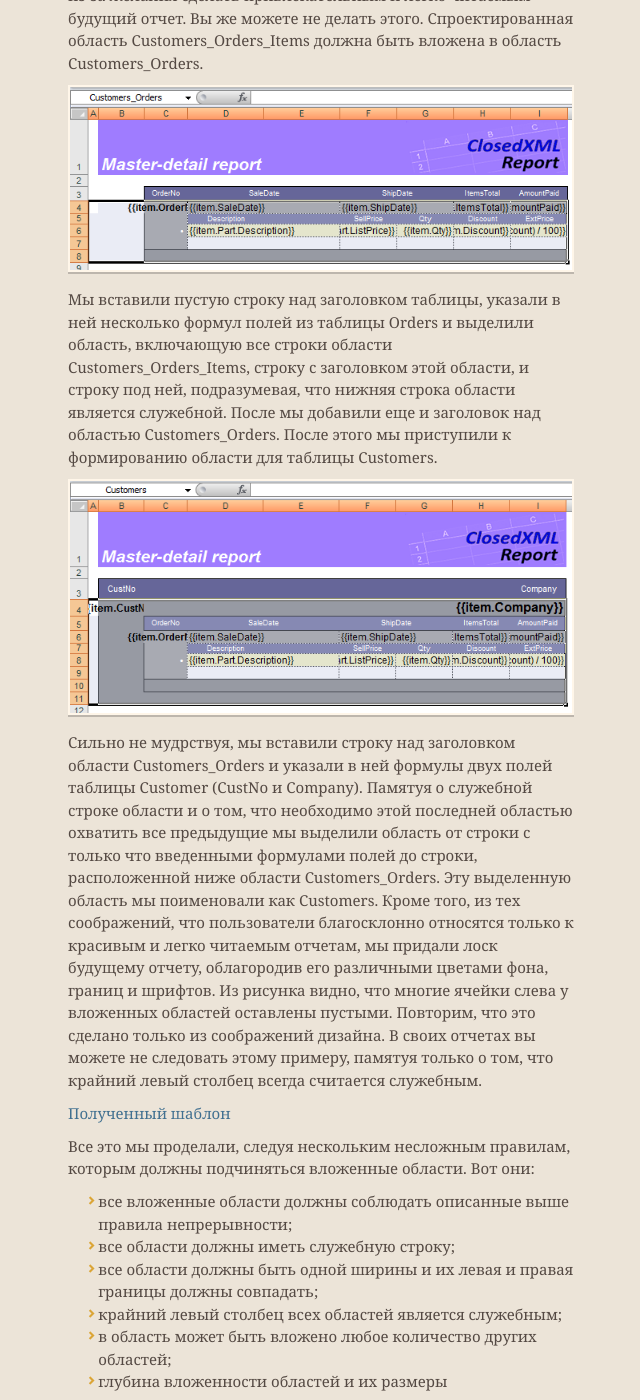
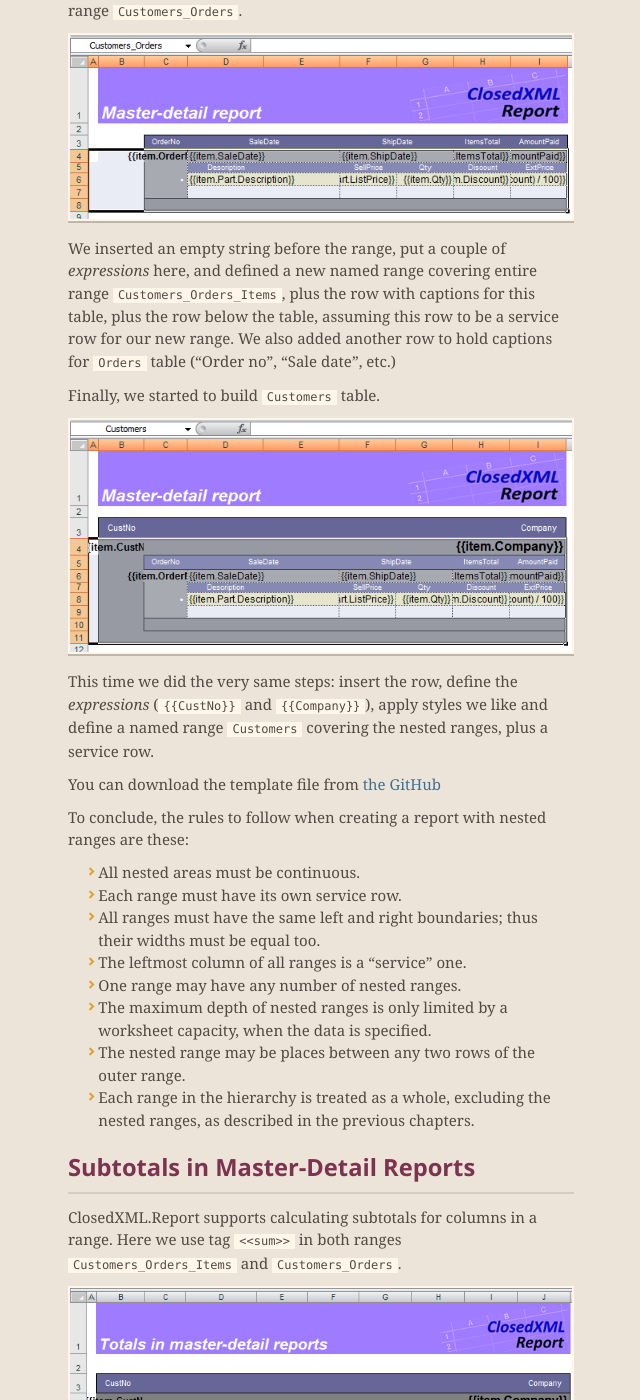
Before and after one commit to ClosedXML/ClosedXML.Report, a Jekyll site: the page built from docs/en/Nested-ranges-—-Master-detail-reports.md, in a window 1280 px wide and 1400 px high, scrolled down 823 px. Shown: the whole window, without its empty margins (319-959 px from the left). Built offline with Jekyll 4.4.1, drawn with Linux system fonts in a browser that asks for light colours; our own code applies the rules of GitHub Pages for plain Markdown files; some of the changed text lies outside the part shown.

Commit message:
Translate Nested-ranges-—-Master-detail-reports

```diff
--- a/docs/en/Nested-ranges-—-Master-detail-reports.md
+++ b/docs/en/Nested-ranges-—-Master-detail-reports.md
@@ -4,38 +4,45 @@ title: Nested Ranges: Master-detail Report
 
 # Nested Ranges: Master-detail Report
 
-ClosedXML.Report позволяет создавать сложно-структурированные отчеты. Это достигается размещением одной области внутри другой, что отражает отношение «один-ко-многим» между двумя наборами данных.
+ClosedXML.Report makes possible creating reports with a comprehensive structure. This can be achieved by placing one range inside the other which corresponds to "one-to-many" relation between two sets of data.
 
-Разберём пример. Мы должны спроектировать шаблон таким образом, чтобы область таблицы Items была вложена в область Orders, а та, в свою очередь, в область таблицы Customer. Исходя из этих соображений и из того факта, что основная информация содержится именно в этой таблице, мы начали с проектирования области Items. На рисунке вы видите то, что у нас получилось.
+Consider the example. We want to desing a report in such a way that table `Items` were nested into table `Orders`, which in its turn would be nested in `Customer` table. Given that, and because the main information belongs to the table `Items` let's get started from it. On the picture you see the table `Items` definition.
 
 ![step 1](../../images/nested-ranges-01.png)
 
-Как вы видите, мы назвали область Customers_Orders_Items. Об именовании областей мы говорили в разделе [Flat tables#Именование областей](https://github.com/ClosedXML/ClosedXML.Report/wiki/Flat-tables#%D0%98%D0%BC%D0%B5%D0%BD%D0%BE%D0%B2%D0%B0%D0%BD%D0%B8%D0%B5-%D0%BE%D0%B1%D0%BB%D0%B0%D1%81%D1%82%D0%B5%D0%B9).
-Из рисунка также видно, что над областью мы поместили заголовок таблицы и оставили несколько ячеек слева пустыми. Последнее мы сделали только из-за желания сделать привлекательным и легко читаемым будущий отчет. Вы же можете не делать этого. Спроектированная область Customers_Orders_Items должна быть вложена в область Customers_Orders.
+As you can see, we named the range Customers_Orders_Items. Rules for assigning names to the ranges were explained in the section "[Flat tables#Range names](Flat-tables#Range%20names)". You also can see that we put a title above the table and left some place to the left of it, but that's just the matter of appearance, you don't have to do it if it's not what need.
+
+Then, the range `Customers_Orders_Items` must be placed inside the range `Customers_Orders`.
 
 ![step 2](../../images/nested-ranges-02.png)
 
-Мы вставили пустую строку над заголовком таблицы, указали в ней несколько формул полей из таблицы Orders и выделили область, включающую все строки области Customers_Orders_Items, строку с заголовком этой области, и строку под ней, подразумевая, что нижняя строка области является служебной. После мы добавили еще и заголовок над областью Customers_Orders. После этого мы приступили к формированию области для таблицы Customers.
+We inserted an empty string before the range, put a couple of _expressions_ here, and defined a new named range covering entire range `Customers_Orders_Items`, plus the row with captions for this table, plus the row below the table, assuming this row to be a service row for our new range. We also added another row to hold captions for `Orders` table ("Order no", "Sale date", etc.)
+
+
+Finally, we started to build `Customers` table.
 
 ![step 3](../../images/nested-ranges-03.png)
 
-Сильно не мудрствуя, мы вставили строку над заголовком области Customers_Orders и указали в ней формулы двух полей таблицы Customer (CustNo и Company). Памятуя о служебной строке области и о том, что необходимо этой последней областью охватить все предыдущие мы выделили область от строки с только что введенными формулами полей до строки, расположенной ниже области Customers_Orders. Эту выделенную область мы поименовали как Customers. Кроме того, из тех соображений, что пользователи благосклонно относятся только к красивым и легко читаемым отчетам, мы придали лоск будущему отчету, облагородив его различными цветами фона, границ и шрифтов. Из рисунка видно, что многие ячейки слева у вложенных областей оставлены пустыми. Повторим, что это сделано только из соображений дизайна. В своих отчетах вы можете не следовать этому примеру, памятуя только о том, что крайний левый столбец всегда считается служебным.
+This time we did the very same steps: insert the row, define the _expressions_ ({% raw %}`{{CustNo}}` and `{{Company}}`{% endraw %}), apply styles we like and define a named range `Customers` covering the nested ranges, plus a service row.
 
-[Полученный шаблон](https://github.com/ClosedXML/ClosedXML.Report/blob/develop/tests/Templates/Subranges_Simple_tMD1.xlsx)
+You can download the template file from [the GitHub]({{ site.github.repository_url }}/blob/develop/tests/Templates/Subranges_Simple_tMD1.xlsx)
 
-Все это мы проделали, следуя нескольким несложным правилам, которым должны подчиняться вложенные области. Вот они:
-* все вложенные области должны соблюдать описанные выше правила непрерывности;
-* все области должны иметь служебную строку;
-* все области должны быть одной ширины и их левая и правая границы должны совпадать;
-* крайний левый столбец всех областей является служебным;
-* в область может быть вложено любое количество других областей;
-* глубина вложенности областей и их размеры ограничиваются только размером листа с учетом размеров готового отчета;
-* вложенная область может располагаться между любыми строками охватывающей ее области;
-* каждая область в иерархии вложенности рассматривается как единой целое за вычетом всех вложенных в нее областей, которые были описаны в предыдущих главах.
+To conclude, the rules to follow when creating a report with nested ranges are these:
 
-## Подитоги в отчётах "один-ко-многим"
-Здесь мы воспользуемся возможностями ClosedXML.Report по подведению итогов по столбцам области. Для демонстрации этих возможностей просуммируем поля в области Customers_Orders_Items и Customers_Orders, воспользовавшись тэгом итогов `<<sum>>`.
+* All nested areas must be continuous.
+* Each range must have its own service row.
+* All ranges must have the same left and right boundaries; thus their widths must be equal too.
+* The leftmost column of all ranges is a "service" one.
+* One range may have any number of nested ranges.
+* The maximum depth of nested ranges is only limited by a worksheet capacity, when the data is specified.
+* The nested range may be places between any two rows of the outer range.
+* Each range in the hierarchy is treated as a whole, excluding the nested ranges, as described in the previous chapters.
+
+
+## Subtotals in Master-Detail Reports
+
+ClosedXML.Report supports calculating subtotals  for columns in a range. Here we use tag `<<sum>>` in both ranges `Customers_Orders_Items` and `Customers_Orders`.
 
 ![totals](../../images/nested-ranges-04.png)
 
-[Итоговый шаблон](https://github.com/ClosedXML/ClosedXML.Report/blob/develop/tests/Templates/Subranges_WithSubtotals_tMD2.xlsx)
+The resulting template may be found on [the GitHub]({{ site.github.repository_url }}/blob/develop/tests/Templates/Subranges_WithSubtotals_tMD2.xlsx)
```
Also changed, not shown: docs/ru/Nested-ranges-—-Master-detail-reports.md (+1 -1 lines).
